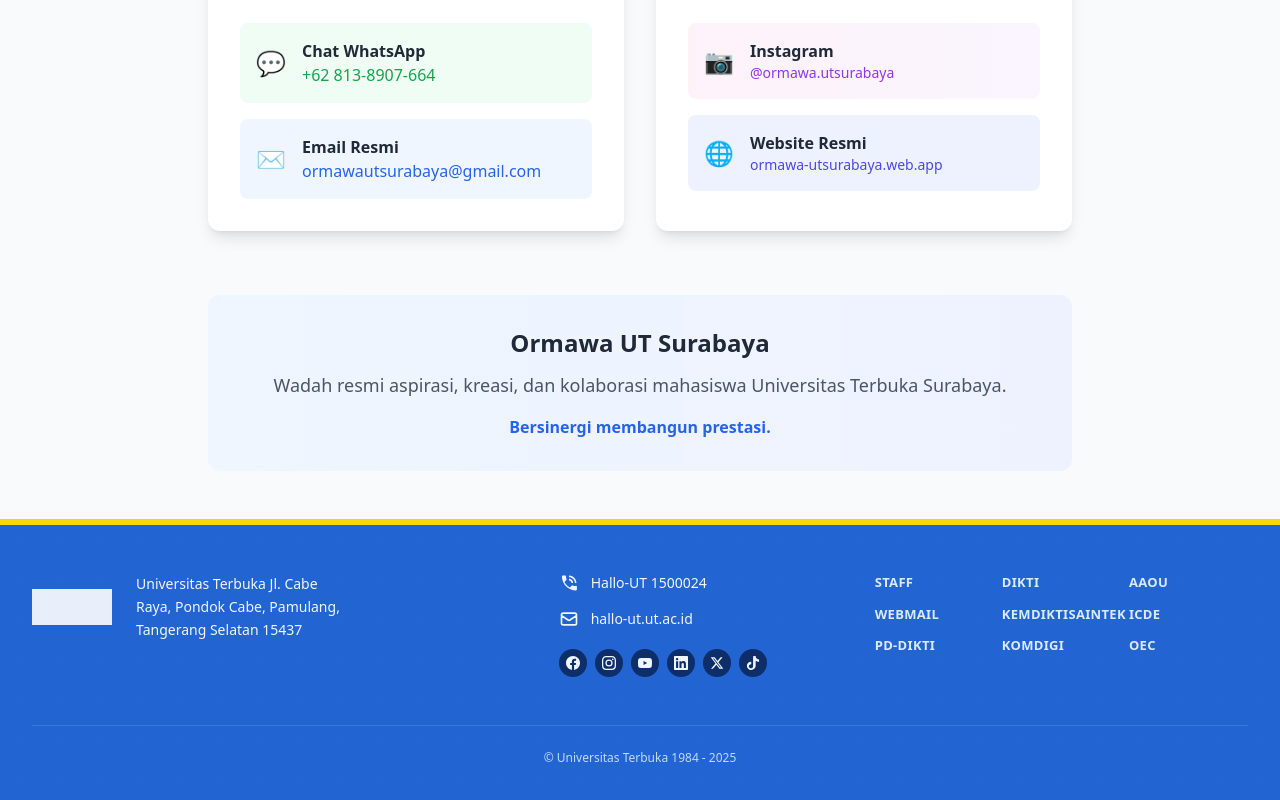
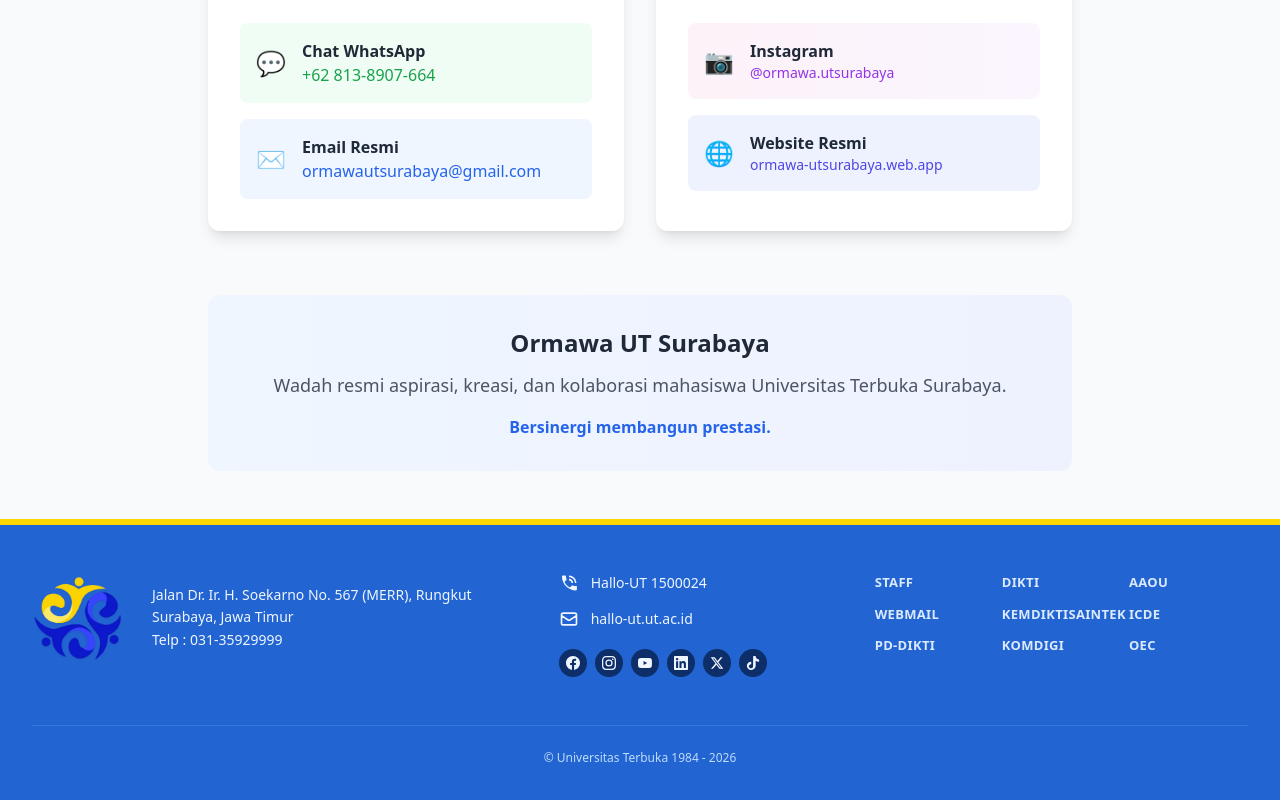
Before and after one commit to ormawautsby/ormawautsby, a Nuxt app: page /kontak in a window 1280 px wide. Shown: the part 1860-2660 px from the top of the page. Built offline with nearby package versions, Linux system fonts and the light colour scheme.

Commit message:
Fix footer logo to use transparent version

```diff
--- a/app/components/Footer.vue
+++ b/app/components/Footer.vue
@@ -11,11 +11,11 @@
 
         <!-- Column 1: Logo & Address -->
         <div class="lg:col-span-5 flex flex-col sm:flex-row items-center sm:items-center gap-6 text-center sm:text-left">
-          <img src="/img/Favicon-2.png" alt="Logo UT" class="w-20 h-auto object-contain brightness-0 invert opacity-90" loading="lazy" />
+          <img src="/img/Favicon_bulat_transparan.png" alt="Logo UT" class="w-24 h-auto object-contain drop-shadow-sm" loading="lazy" />
           <div class="text-sm leading-relaxed text-blue-50">
-            <p>Universitas Terbuka Jl. Cabe</p>
-            <p>Raya, Pondok Cabe, Pamulang,</p>
-            <p>Tangerang Selatan 15437</p>
+            <p>Jalan Dr. Ir. H. Soekarno No. 567 (MERR), Rungkut</p>
+            <p>Surabaya, Jawa Timur</p>
+            <p>Telp : 031-35929999</p>
           </div>
         </div>
 
@@ -72,7 +72,7 @@
 
       <!-- Divider & Copyright -->
       <div class="border-t border-blue-400/30 mt-12 pt-6 text-center text-xs font-medium text-blue-200">
-        &copy; Universitas Terbuka 1984 - 2025
+        &copy; Universitas Terbuka 1984 - 2026
       </div>
     </div>
 
```
